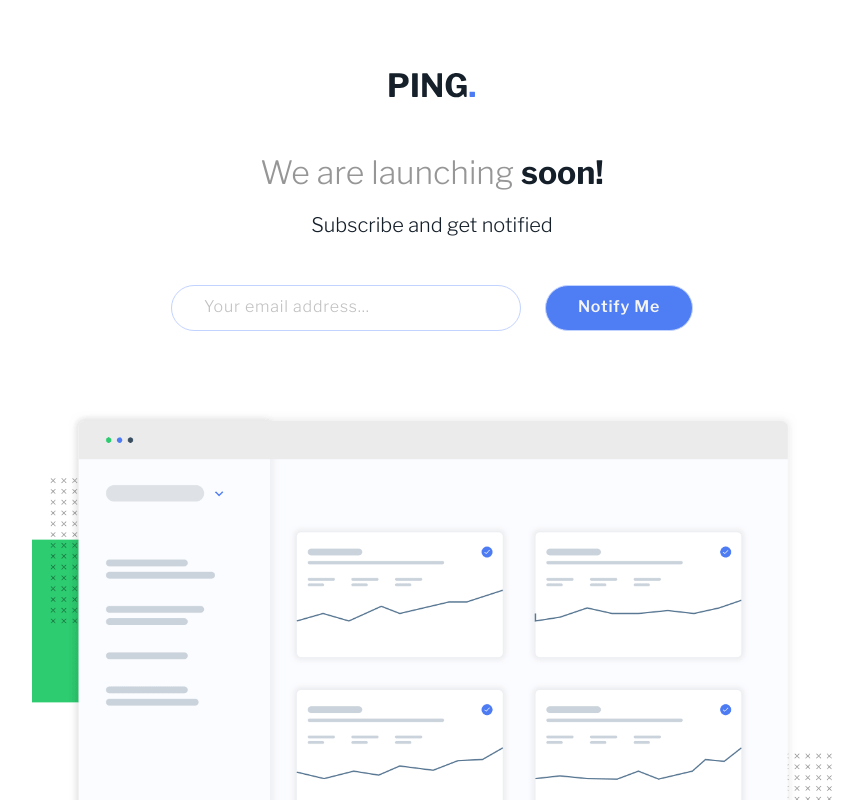
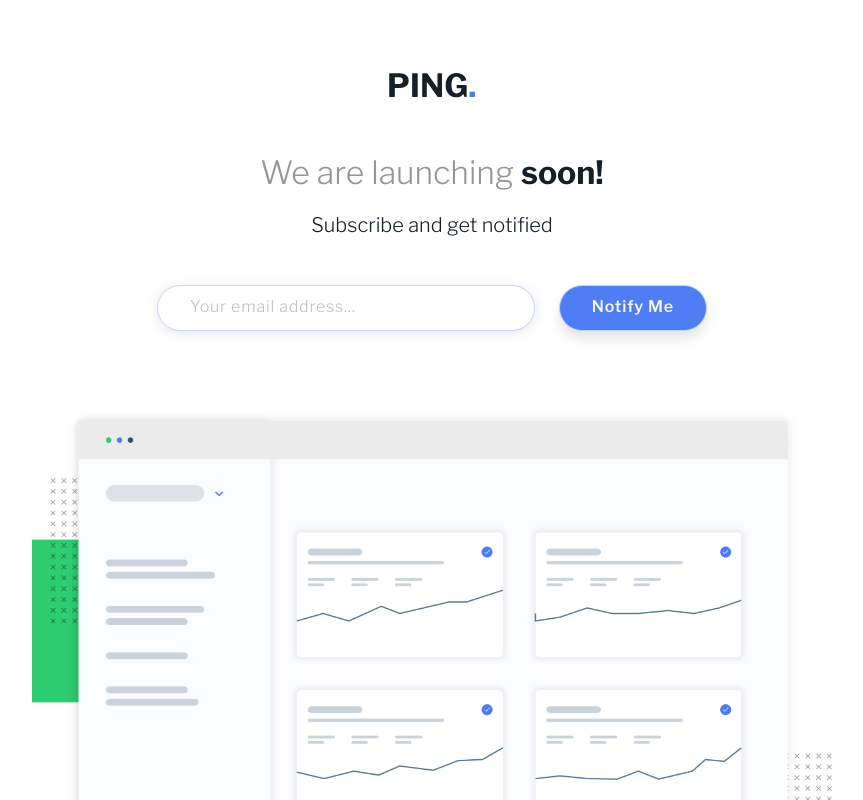
Before and after one commit to WebDevMirza/ping-coming-soon-page, a React (Vite) app: page / in a window 1280 px wide. Shown: the top 800 px of the page, without its empty margins (208-1071 px from the left). Built offline with nearby package versions, Linux system fonts and the light colour scheme.

Commit message:
form validation done

```diff
--- a/src/components/Form.jsx
+++ b/src/components/Form.jsx
@@ -1,10 +1,37 @@
+import { useFormik } from "formik";
+import * as Yup from "yup";
+
 import "./form.css";
 
 function Form() {
+  const formik = useFormik({
+    initialValues: {
+      email: "",
+    },
+    validationSchema: Yup.object({
+      email: Yup.string()
+        .email("Please provide a vaild email address")
+        .required("Please provide a vaild email address"),
+    }),
+    onSubmit: (value) => {
+      alert("You will be notified soon! Keep an eye on " + value.email + ". Thank You.");
+    },
+  });
+
+  const checkError = formik.touched.email && formik.errors.email;
   return (
     <>
-      <form noValidate>
-        <input className="email" type="email" name="email" placeholder="Your email address..." autoComplete="off" />
+      <form onSubmit={formik.handleSubmit} noValidate>
+        <input
+          className={checkError ? "email highlight-error" : "email"}
+          onChange={formik.handleChange}
+          value={formik.values.email}
+          type="email"
+          name="email"
+          placeholder="Your email address..."
+          autoComplete="off"
+        />
+        {checkError && <p className="error">{formik.errors.email}</p>}
         <button className="btn" type="submit">
           Notify Me
         </button>
--- a/src/components/form.css
+++ b/src/components/form.css
@@ -5,6 +5,7 @@ form {
   max-width: 350px;
   margin-left: auto;
   margin-right: auto;
+  flex-wrap: wrap;
 }
 
 .email,
@@ -18,6 +19,7 @@ form {
 
 .email {
   color: var(--VeryDarkBlue);
+  box-shadow: rgba(0, 0, 0, 0.1) 0px 2px 12px;
 }
 
 .email:focus-visible,
@@ -35,6 +37,7 @@ form {
   color: whitesmoke;
   font-weight: 600;
   cursor: pointer;
+  box-shadow: rgba(0, 0, 0, 0.1) 0px 8px 12px;
 }
 
 .btn:hover,
@@ -43,11 +46,23 @@ form {
   transition: all 0.2s ease;
 }
 
+.error {
+  color: var(--LightRed);
+  filter: contrast(200%);
+  margin-top: 0.5rem;
+  margin-bottom: 1rem;
+  letter-spacing: 0.03em;
+}
+
+.highlight-error {
+  border: 2px solid var(--LightRed);
+}
+
 @media (min-width: 768px) {
   form {
     flex-direction: row;
     gap: 1.5rem;
-    max-width: 700px;
+    max-width: 550px;
   }
 
   .email,
@@ -56,6 +71,13 @@ form {
   }
 
   .email {
-    width: 50%;
+    flex: 1;
+  }
+
+  .error {
+    order: 3;
+    margin-top: -0.75rem;
+    margin-left: 2rem;
+    margin-right: auto;
   }
 }
```
